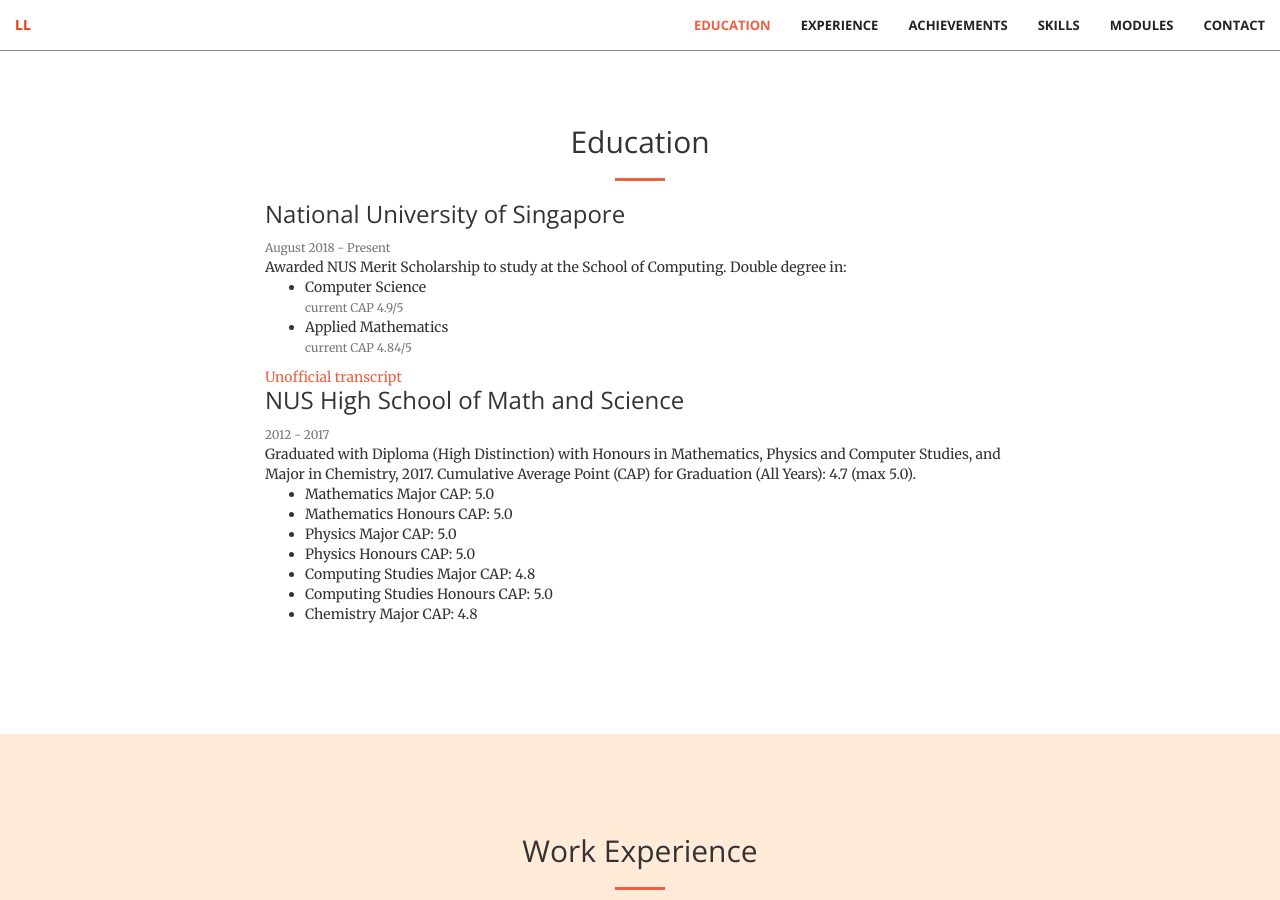
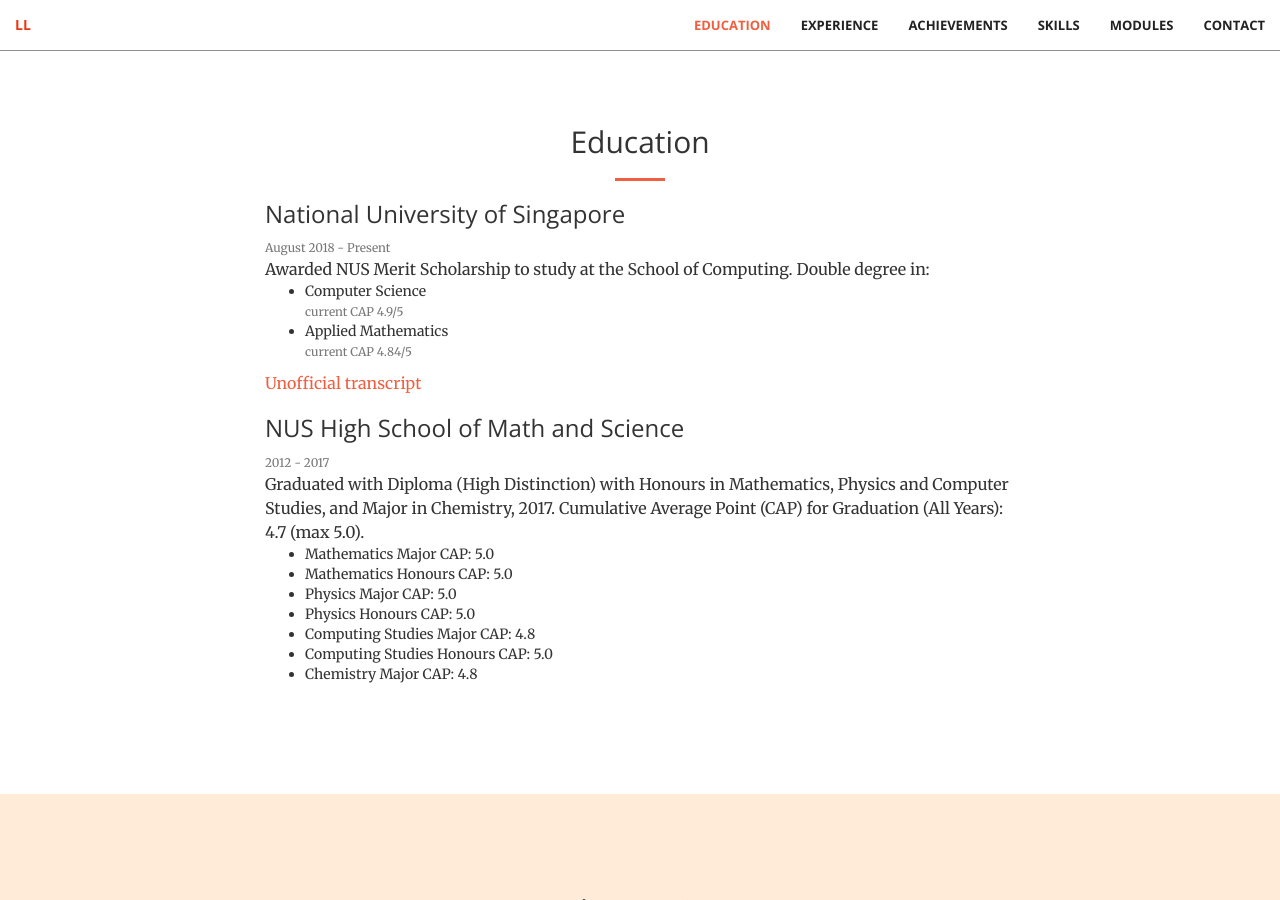
Before and after one commit to limli/limli.github.io, a Jekyll site: the page built from index.html, in a window 1280 px wide and 900 px high, scrolled down 875 px. Built offline with Jekyll 4.4.1, drawn with Linux system fonts in a browser that asks for light colours.

Commit message:
fix margin

```diff
--- a/_includes/education.html
+++ b/_includes/education.html
@@ -12,8 +12,7 @@
             <div class="col-lg-8 col-lg-offset-2">
                 <h3 class="section-heading">National University of Singapore</h3>
                 <small class="text-muted">August 2018 - Present</small>
-                <div>
-                    Awarded NUS Merit Scholarship to study at the School of Computing. Double degree in:
+                <p class="bottom-margin-0">Awarded NUS Merit Scholarship to study at the School of Computing. Double degree in:</p>
                 <ul>
                     <li>
                         Computer Science
@@ -26,17 +25,16 @@
                         <small class="text-muted">current CAP 4.84/5</small>
                     </li>
                 </ul>
-                    <a href="/N_SR_TSRPT.pdf">Unofficial transcript</a>
+                <p><a href="/N_SR_TSRPT.pdf">Unofficial transcript</a></p>
             </div>
         </div>
-            <br>
+        <div class="row">
             <div class="col-lg-8 col-lg-offset-2">
                 <h3 class="section-heading">NUS High School of Math and Science</h3>
                 <small class="text-muted">2012 - 2017</small>
-                <div>
-                    Graduated with Diploma (High Distinction) with Honours in Mathematics, Physics and Computer Studies,
+                <p class="bottom-margin-0">Graduated with Diploma (High Distinction) with Honours in Mathematics, Physics and Computer Studies,
                 and Major in Chemistry, 2017. Cumulative Average Point (CAP) for Graduation (All Years): 4.7 (max
-                    5.0).
+                5.0).</p>
                 <ul>
                     <li>Mathematics Major CAP: 5.0</li>
                     <li>Mathematics Honours CAP: 5.0</li>
@@ -49,5 +47,4 @@
             </div>
         </div>
     </div>
-    </div>
 </section>
--- a/css/main.scss
+++ b/css/main.scss
@@ -46,3 +46,7 @@ $theme-dark: #222;
 .altbg {
     background-color: #ffebd8;
 }
+
+.bottom-margin-0 {
+    margin-bottom: 0;
+}
```
Lines whose indentation alone changed are shown as unchanged.
